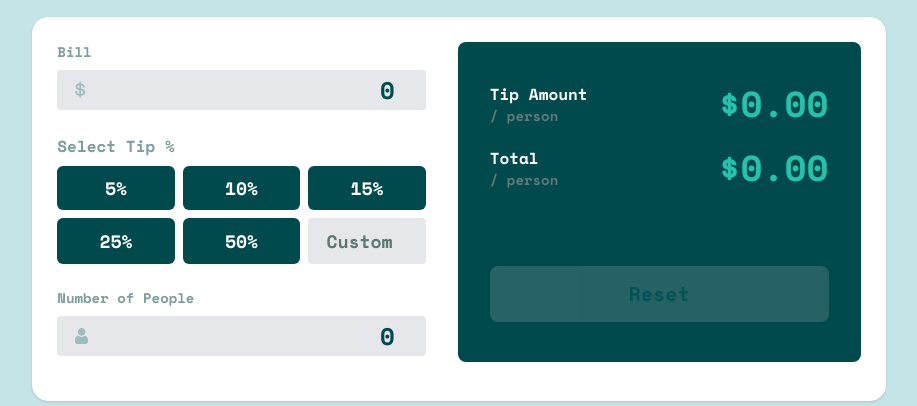
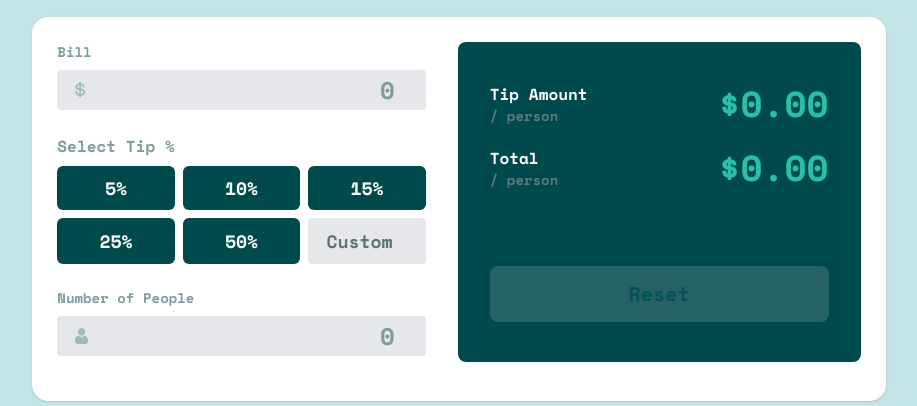
Before and after one commit to d2ndjim/tip-calculator, a React (Vite) app: page / in a window 1280 px wide. Shown: the part 231-637 px from the top of the page, without its empty margins (181-1098 px from the left). Built offline with nearby package versions, Linux system fonts and the light colour scheme.

Commit message:
Fix input bug

```diff
--- a/src/components/Amounts.tsx
+++ b/src/components/Amounts.tsx
@@ -16,8 +16,8 @@ const Amounts: React.FC<AmountsProps> = ({
 }) => {
   const handleReset = () => {
     setTip(0);
-    setBill(0);
-    setPeople(0);
+    setBill(null);
+    setPeople(null);
     setTipAmount(0);
     setTotal(0);
     setActiveButton(null);
@@ -54,9 +54,9 @@ const Amounts: React.FC<AmountsProps> = ({
           type="button"
           className="border-1 h-14 w-full rounded-lg bg-strongCyan text-xl text-[#155C59] hover:bg-[#9FE8DF] disabled:cursor-default disabled:bg-grayishCyan disabled:text-[#0D686D] disabled:opacity-30"
           disabled={
-            (tip === 0) &&
-            (bill === 0) &&
-            (people === 0)
+            (tip === 0 || tip === null) &&
+            (bill === 0 || bill === null) &&
+            (people === 0 || people === null)
           }
           onClick={handleReset}
         >
--- a/src/components/Calculator.tsx
+++ b/src/components/Calculator.tsx
@@ -3,13 +3,13 @@ import { useState, useEffect } from "react";
 import Amounts from "./Amounts";
 import Input from "./Input";
 import Percentage from "./TipPercentage";
-import { ActiveButton } from "../types";
+import { ActiveButton, Bill, People } from "../types";
 
 const Calculator = () => {
-  const [bill, setBill] = useState(0);
+  const [bill, setBill] = useState<Bill>(null);
   const [tip, setTip] = useState(0);
   const [tipAmount, setTipAmount] = useState(0);
-  const [people, setPeople] = useState(0);
+  const [people, setPeople] = useState<People>(null);
   const [total, setTotal] = useState(0);
   const [activeButton, setActiveButton] = useState<ActiveButton>(null);
 
--- a/src/components/Input.tsx
+++ b/src/components/Input.tsx
@@ -21,11 +21,12 @@ const Input: React.FC<InputProps> = ({
       <input
         type="number"
         placeholder="0"
-        value={mode === "bill" ? bill : people}
+        step="any"
+        value={mode === "bill" ? bill ?? '' : people ?? ''}
         className="block md:h-10 h-11 w-full rounded border-gray-200 bg-gray-200 p-4 text-right font-mono text-2xl text-veryDarkCyan focus:border-gray-500 focus:outline-none"
         onChange={(e) => {
           if (setBill) {
-            setBill(e.target.valueAsNumber);
+            setBill(parseFloat(e.target.value));
           } else if (setPeople) {
             setPeople(e.target.valueAsNumber);
           }
```
Also changed, not shown: src/types.ts (+10 -6 lines).
